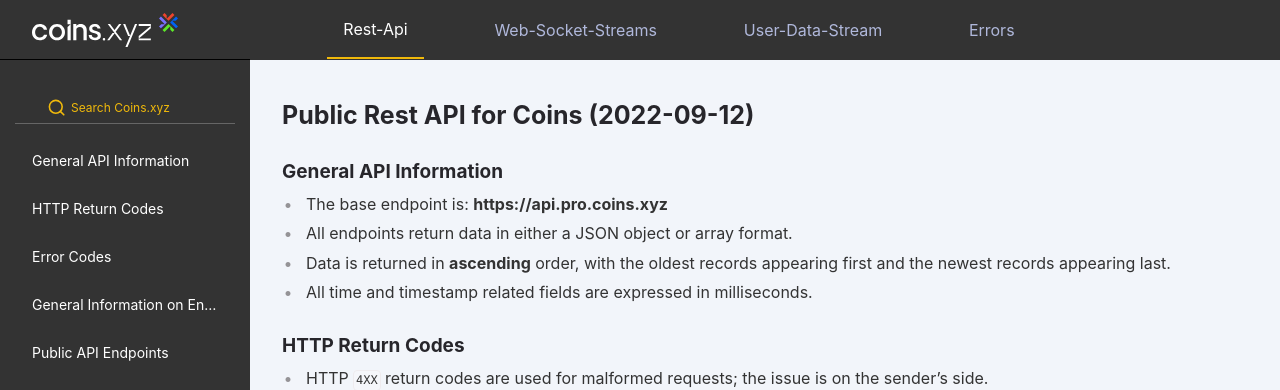
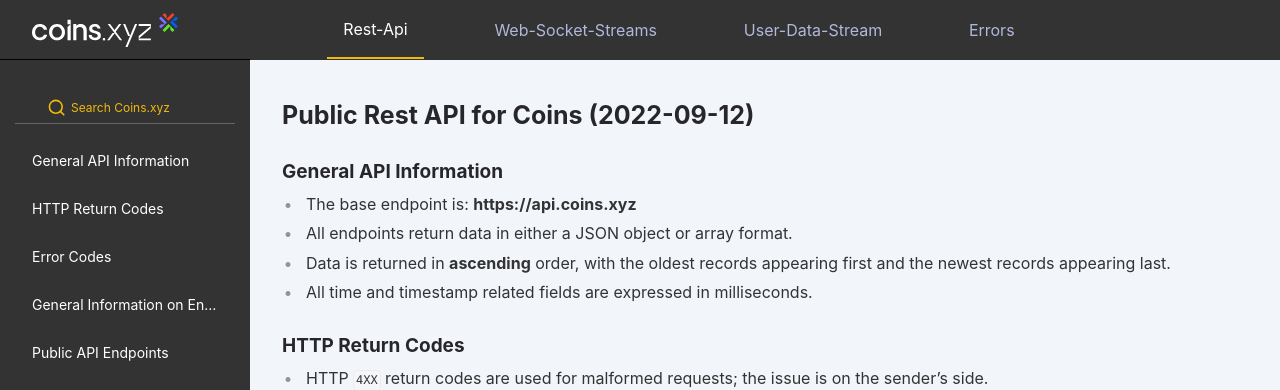
Before and after one commit to coins-docs/xyz, a Jekyll site: the page built from docs/rest-api.md, in a window 1280 px wide and 900 px high. Shown: the top 390 px of the window. Built offline with Jekyll 4.4.1, drawn with Linux system fonts in a browser that asks for light colours; part of the change alters nothing that is shown.

Commit message:
Update rest-api.md

```diff
--- a/docs/rest-api.md
+++ b/docs/rest-api.md
@@ -11,7 +11,7 @@ nav: sidebar/rest-api.html
 
 ## General API Information
 
-* The base endpoint is: **https://api.pro.coins.xyz**
+* The base endpoint is: **https://api.coins.xyz**
 * All endpoints return data in either a JSON object or array format.
 * Data is returned in **ascending** order, with the oldest records appearing first and the newest records appearing last.
 * All time and timestamp related fields are expressed in milliseconds.
```
